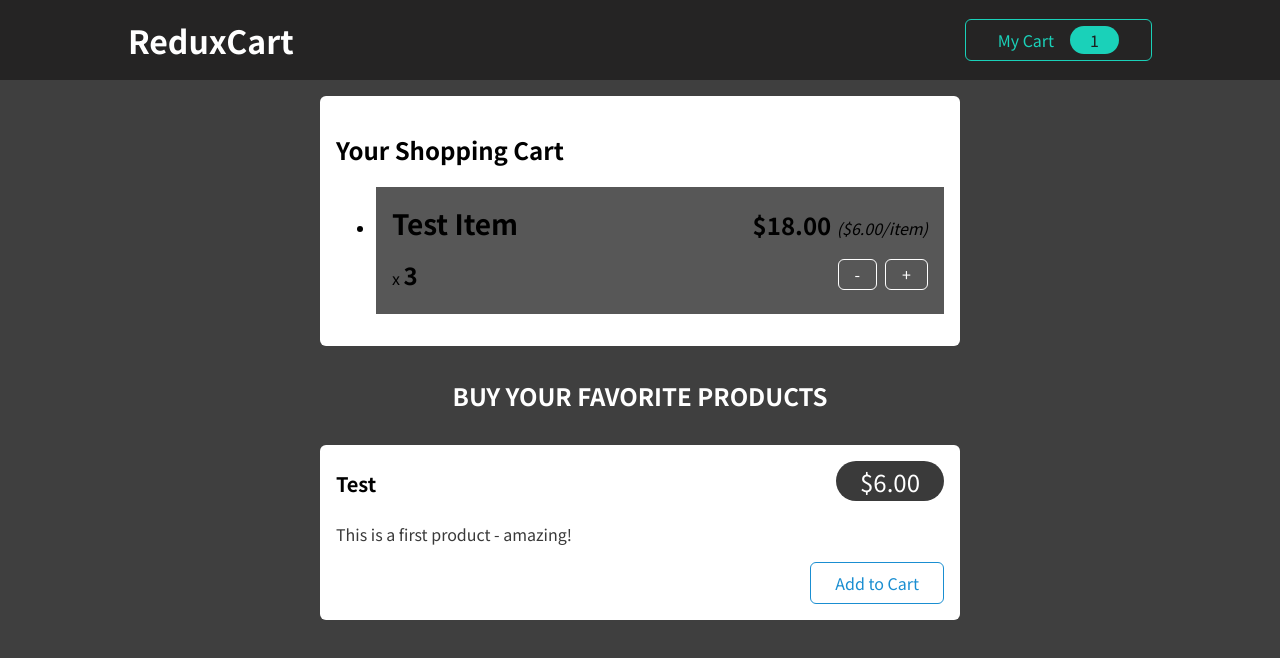
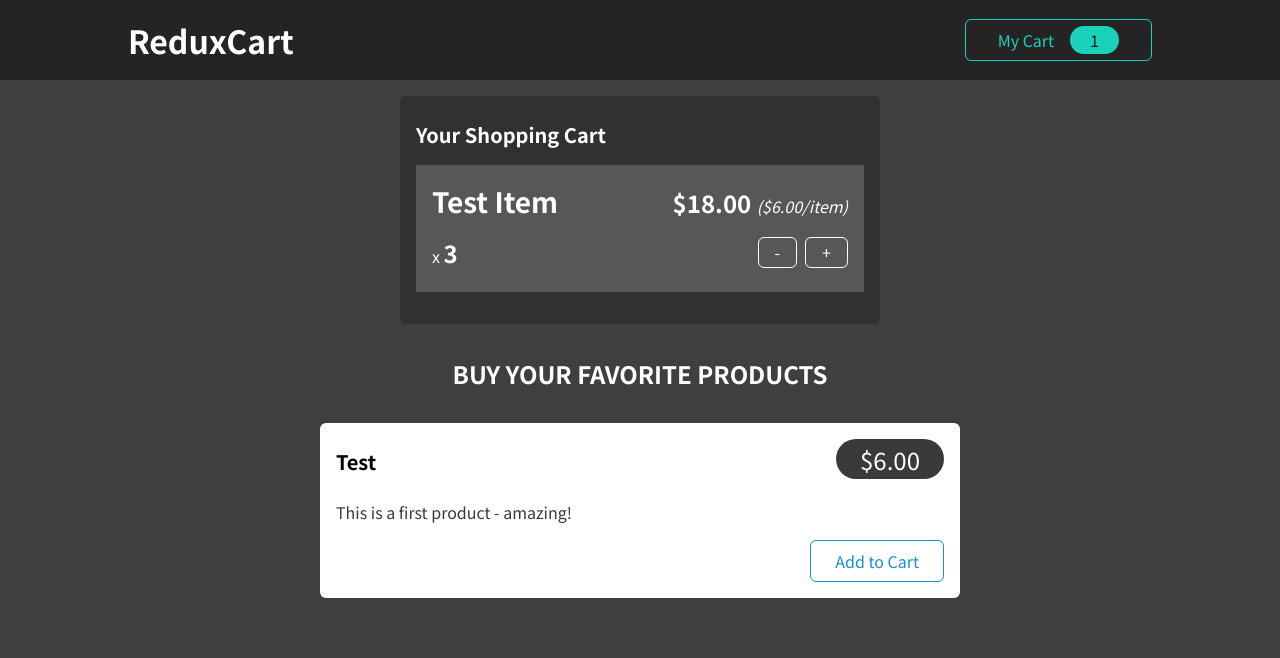
Before and after one commit to emre1n/advanced-redux-ts, a React (Vite) app: page / in a window 1280 px wide. Shown: the top 658 px of the page. Built offline with nearby package versions, Linux system fonts and the light colour scheme; the HTML template or start-up script is replaced by a standard one.

Commit message:
fix Card component className prop

```diff
--- a/src/components/UI/Card/index.tsx
+++ b/src/components/UI/Card/index.tsx
@@ -1,11 +1,16 @@
 import styles from './styles.module.css';
 
 interface CardProps {
+  className?: string;
   children: JSX.Element;
 }
 
-const Card = ({ children }: CardProps) => {
-  return <section className={`${styles.card}`}>{children}</section>;
+const Card = ({ children, className }: CardProps) => {
+  return (
+    <section className={`${styles.card} ${className ? className : ''}`}>
+      {children}
+    </section>
+  );
 };
 
 export default Card;
```
